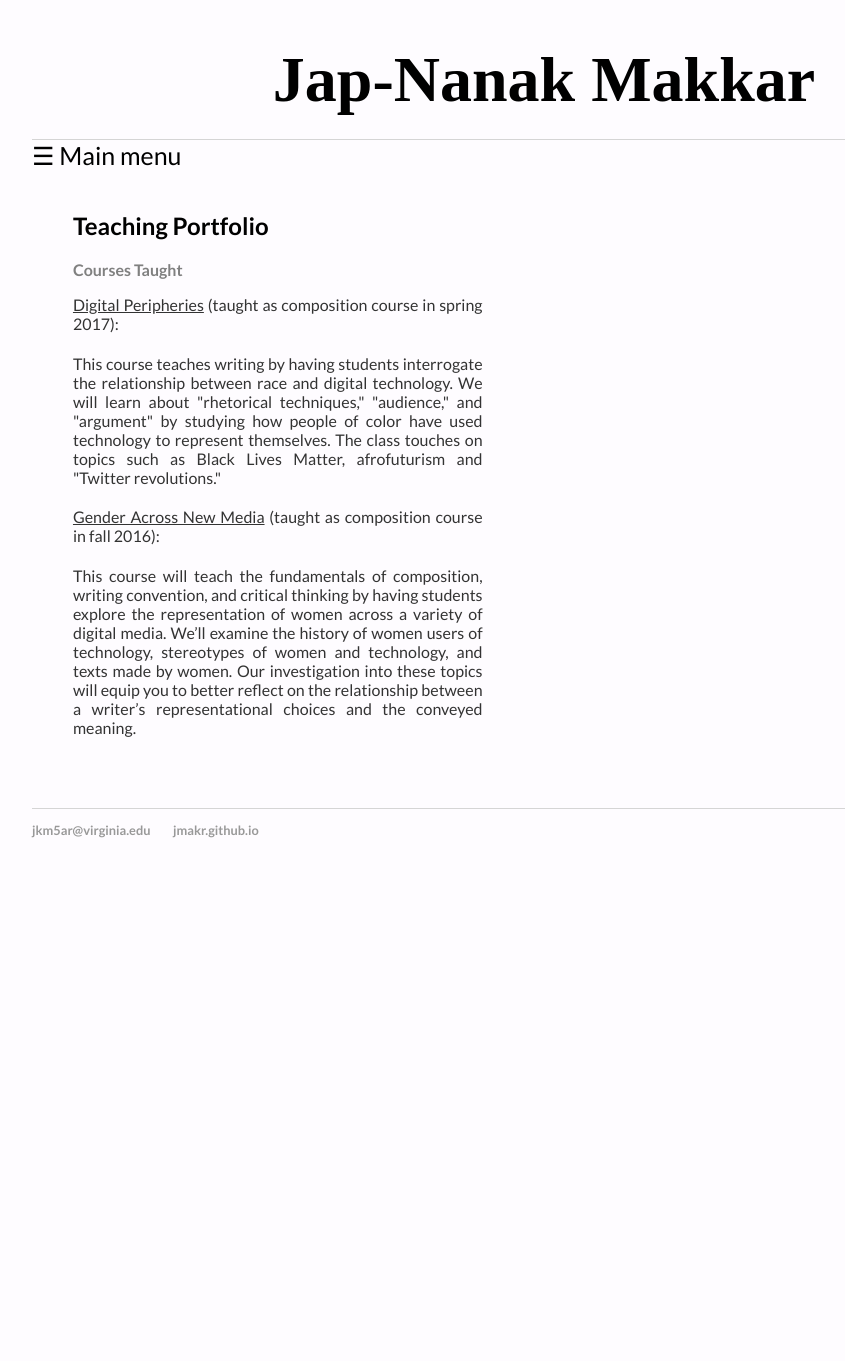
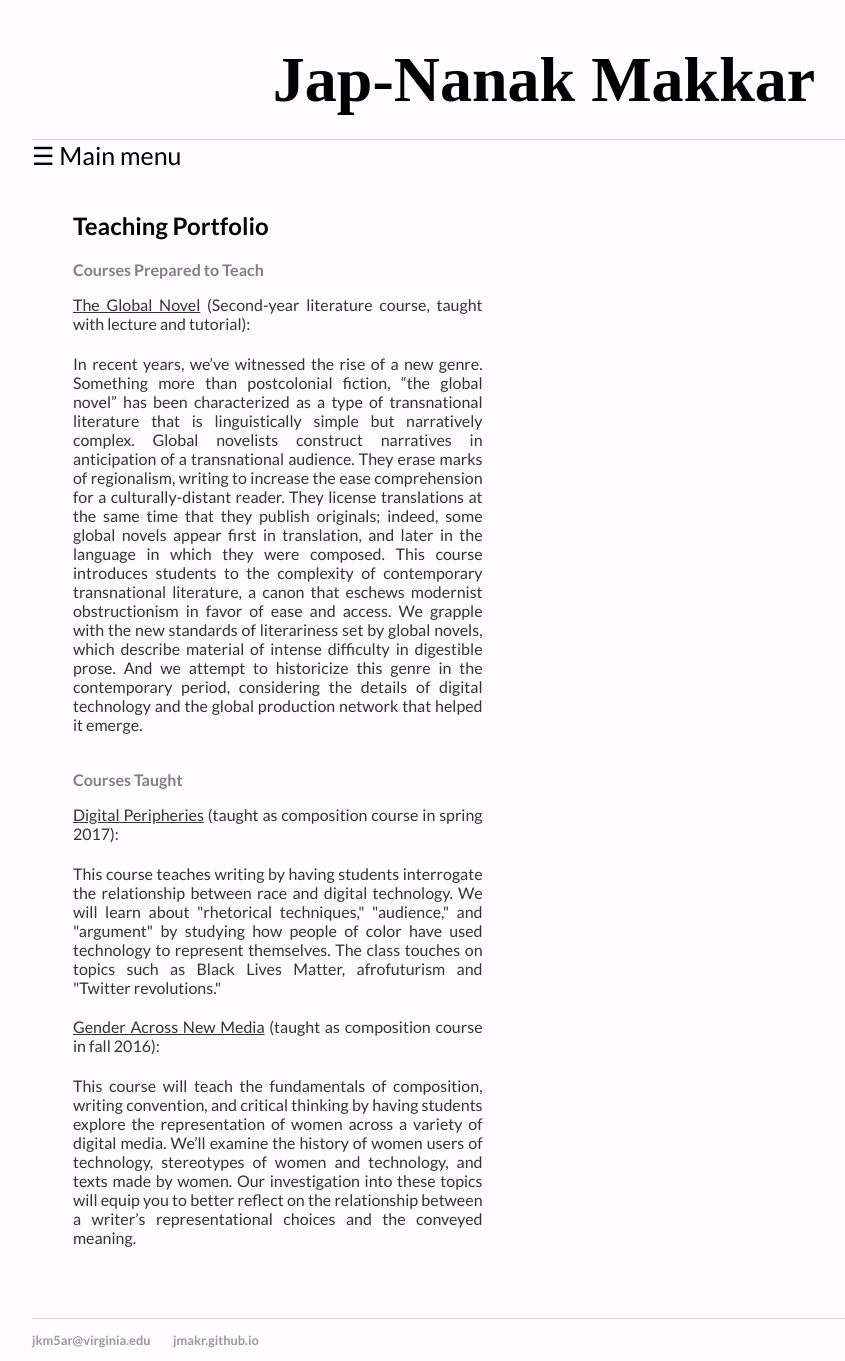
Before and after one commit to jmakr/jmakr.github.io, a Jekyll site: the page built from teaching/index.html, in a window 1280 px wide. Shown: the whole page, without its empty margins (96-941 px from the left). Built offline with Jekyll 4.4.1, drawn with Linux system fonts in a browser that asks for light colours; before the commit the page ends 900 px from its top, so only the background shows below that.

Commit message:
Update index.html

```diff
--- a/teaching/index.html
+++ b/teaching/index.html
@@ -5,6 +5,26 @@ title: Teaching Portfolio
 <div style="width: 100%">
 <div class="blurb">
     	<h2>{{ page.title }}</h2>
+
+    <h3>Courses Prepared to Teach</h3>
+
+    <p2 align="justify"> <u>The Global Novel</u> (Second-year literature course, taught with lecture and tutorial):</p2>
+    <p2 align="justify"> In recent years, we’ve witnessed the rise of a new genre. Something more than
+postcolonial fiction, “the global novel” has been characterized as a type of transnational
+literature that is linguistically simple but narratively complex. Global novelists construct
+narratives in anticipation of a transnational audience. They erase marks of regionalism,
+writing to increase the ease comprehension for a culturally-distant reader. They license
+translations at the same time that they publish originals; indeed, some global novels
+appear first in translation, and later in the language in which they were composed.
+This course introduces students to the complexity of contemporary transnational
+literature, a canon that eschews modernist obstructionism in favor of ease and access. We
+grapple with the new standards of literariness set by global novels, which describe
+material of intense difficulty in digestible prose. And we attempt to historicize this genre
+in the contemporary period, considering the details of digital technology and the global
+production network that helped it emerge.</p2>
+
+
+
     <h3>Courses Taught</h3>
 
     <p2 align="justify"> <u>Digital Peripheries</u> (taught as composition course in spring 2017):</p2>
```
